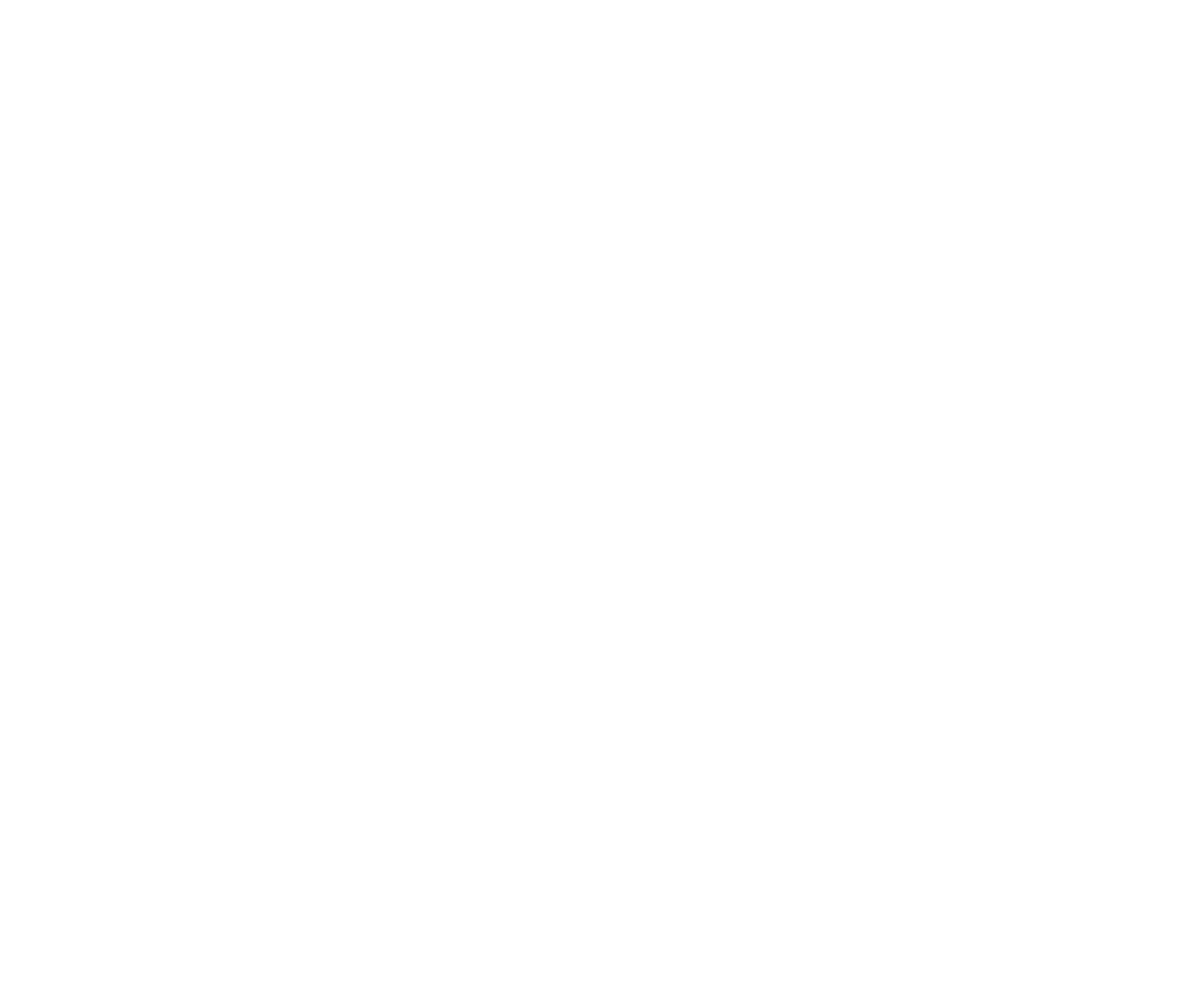
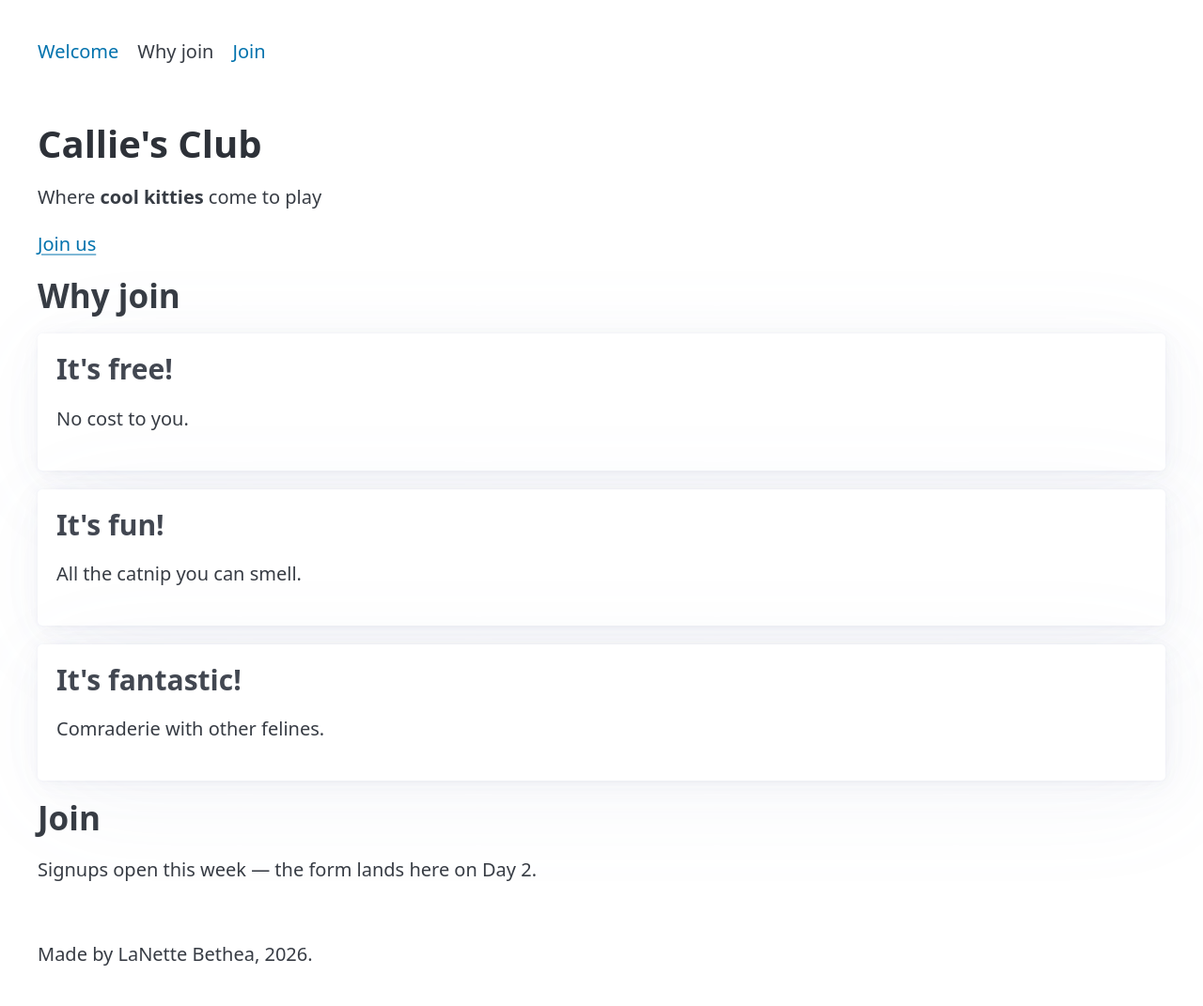
Before and after one commit to lanettebethea/signup-page, a plain HTML site: page index.html in a window 1280 px wide. Shown: the whole page at 94% size. Before the commit the page ends 800 px from the top, so only its background shows below. Drawn offline with nearby package versions, Linux system fonts and the light colour scheme.

Commit message:
add the semantic skeleton with real content, closes #1

```diff
--- a/index.html
+++ b/index.html
@@ -7,5 +7,34 @@
   <link rel="stylesheet" href="https://cdn.jsdelivr.net/npm/@picocss/pico@2.1.1/css/pico.classless.min.css">
 </head>
 <body>
+	<header>
+		<nav>
+		<ul>
+			<li><a href="#welcome">Welcome</a></li>
+			<li	<a href="#why">Why join</a></li>
+			<li><a href="#join">Join</a></li>
+		</ul>
+		</nav>
+	</header>
+	<main>
+		<section id="welcome">
+			<h1>Callie's Club</h1>
+			<p>Where <strong>cool kitties</strong> come to play</p>
+			<a href="#join">Join us</a>
+		</section>
+		<section id="why">
+			<h2>Why join</h2>
+			<article><h3>It's free!</h3><p>No cost to you.</p></article>
+			<article><h3>It's fun!</h3><p>All the catnip you can smell.</p></article>
+			<article><h3>It's fantastic!</h3><p>Comraderie with other felines.</p></article>
+		</section>
+		<section id="join">
+			<h2>Join</h2>
+			<p>Signups open this week — the form lands here on Day 2.</p>
+		</section>
+	</main>
+	<footer>
+		<p>Made by LaNette Bethea, 2026.</p>
+	</footer>
 </body>
 </html>
```
